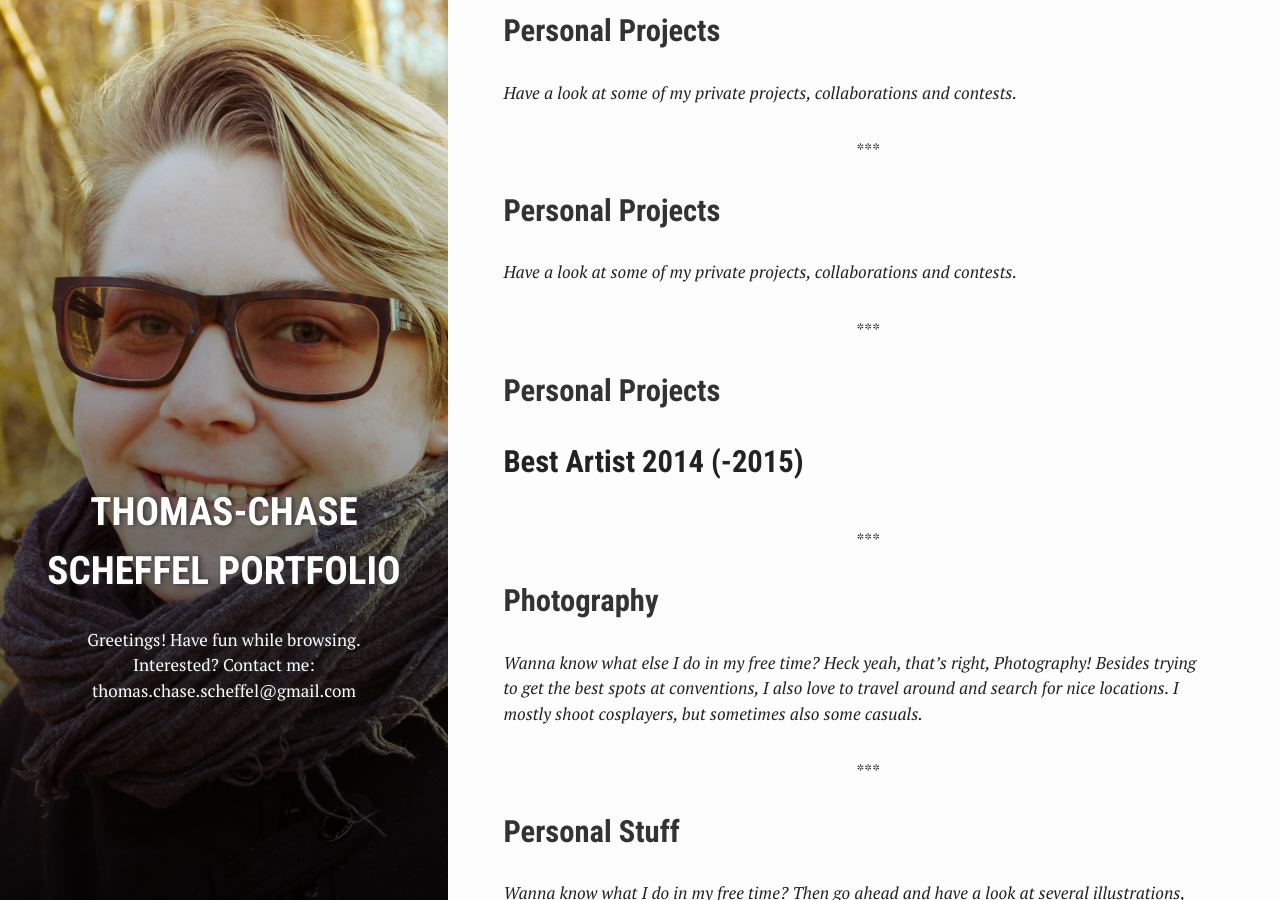
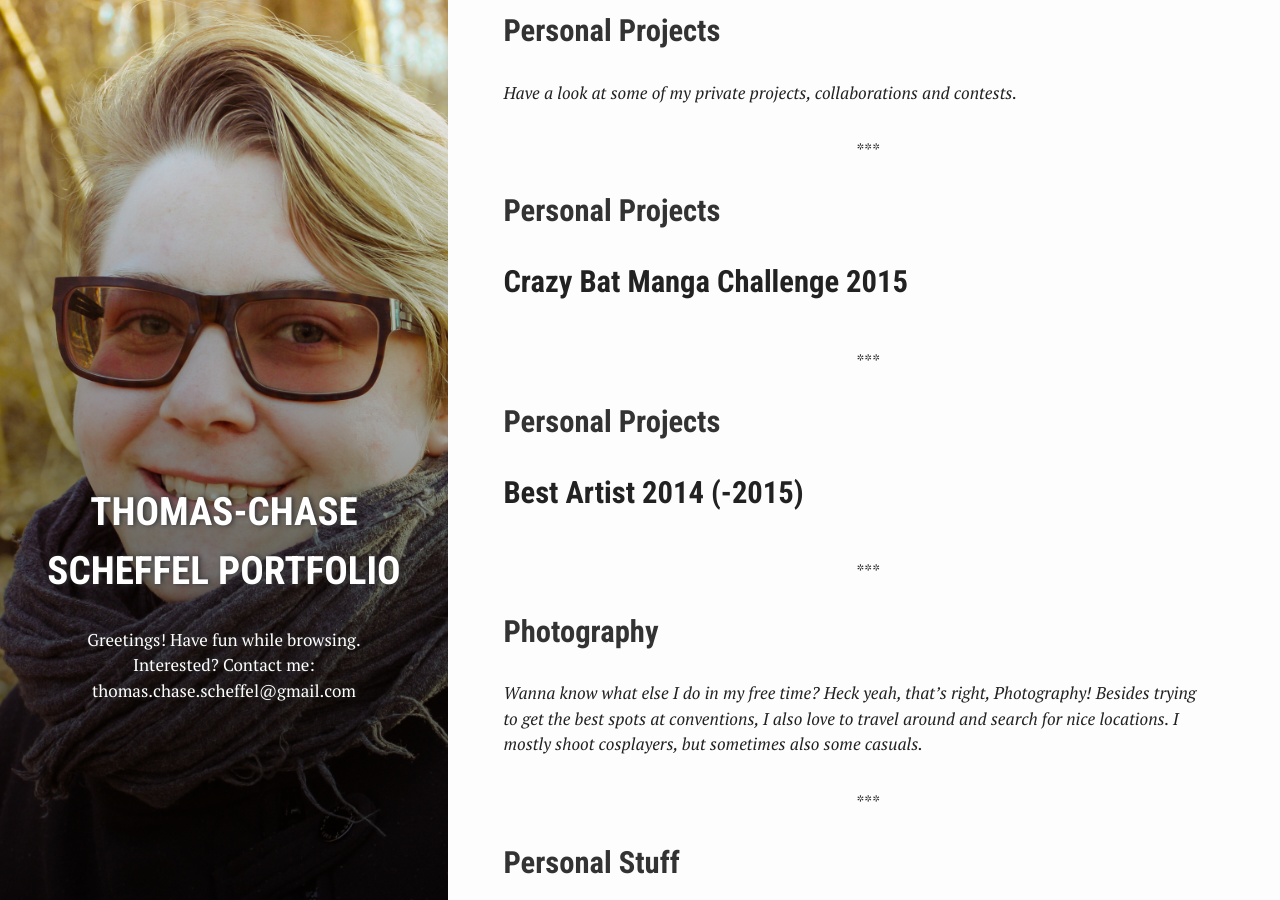
Before and after one commit to ChaseTheHunter/chasethehunter.github.io, a Jekyll site: the page built from index.html, in a window 1280 px wide and 900 px high, scrolled down 350 px. Built offline with Jekyll 4.4.1, drawn with Linux system fonts in a browser that asks for light colours; some of the changed lines change nothing that is shown.

Commit message:
Update 2017-02-23-crazybat-manga-challenge.markdown

```diff
--- a/_posts/2017-02-23-crazybat-manga-challenge.markdown
+++ b/_posts/2017-02-23-crazybat-manga-challenge.markdown
@@ -10,53 +10,7 @@
   active: Personal Projects
   bg: 'aside/pp.png'
 ---
-*Have a look at some of my private projects, collaborations and contests.*
 
-
-## **OC-Anthology Artbook 2015-2016**
-
-About | Role | Time |
------------- | -------------| -------- |----|
-Non-profit collaborative artist project | **Organisation, Administration, Design, Illustration** | 10 months |
-
-It's an 114-paged Artbook about the different OCs *(Original Characters)* from ~50 Artist around Germany and Japan. Jenny 'TheJenno' Michler and I took care of the organisation and administration of this project, as well as the communication with the different artists. We also contributed to the project as artists. The project itself can be divided in different terms: Planning-Phase, Application-Phase for the Artists, Drawing-Phase and Post-Phase.
-
-
-![Concept 01]({{ site.images }}/personal/pp_pageSample.png)
-*Pictures: Page Samples*
-
-//insert Video later
-{% include youtubePlayer.html id='XXXX' %}
-*Video: Browsing through the Artbook*
-
-
-## **Best Artist 2014 (-2015)**
-
-About | Role | Time |
------------- | -------------| -------- |----|
-6 Illustrations based on given themes | **Participant** | - |
-
-The Best Artist Contest has several rounds, in each you get rated and pass onto the next round or not. For each round you get themes and rules you have follow. In 2014 were ~85 participants and 6 rounds which I all passed and got to 2nd place. This was more of an opportunity to get used to draw backgrounds, to get in touch with new people and share experience rather than only the means of a contest. Nethertheless it was a great participating, that's why I joined for Best Artist 2017 again.
-
-![Concept 03]({{ site.images }}/personal/pp_ba6.jpg)
-*Picture: 6-	Celestial Witchcraft		(free theme)*
-
-![Concept 04]({{ site.images }}/personal/pp_ba5.jpg)
-*Picture: 5-  Fully American		(USA, every participant gets a country)*
-
-![Concept 05]({{ site.images }}/personal/pp_ba4.jpg)
-*Picture: 4-  Symbiosis			(A Person and their fantasy-animal)*
-
-![Concept 06]({{ site.images }}/personal/pp_ba3.jpg)
-*Picture: 3-  Steampunk Café		(Steampunk Scenery)*
-
-![Concept 07]({{ site.images }}/personal/pp_ba2.jpg)
-*Picture: 2-  The Moon and the Rabbit	(Fighting Scene either with or against each other)*
-
-![Concept 08]({{ site.images }}/personal/pp_ba1.jpg)
-*Picture: 1-  The Valiant little Tailor		(Redesign a Fairytale Character)*
-
-*Check out their page! [Best Artist](https://www.facebook.com/bestartist.german/?fref=ts)*
 
 ## **Crazy Bat Manga Challenge 2015**
 
```
